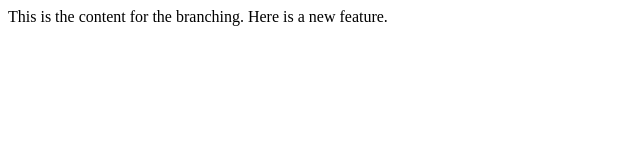
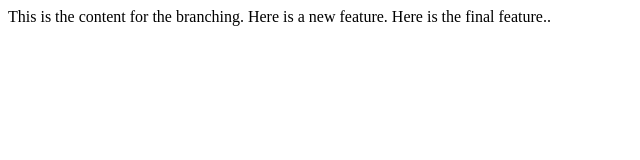
Before and after one commit to AkshayDey123/lecture1, a plain HTML site: page index.html in a window 1280 px wide. Shown: the whole page, without its empty margins (0-640 px from the left). Drawn offline with Linux system fonts and the light colour scheme.

Commit message:
final addition

```diff
--- a/index.html
+++ b/index.html
@@ -8,5 +8,6 @@
     <body>
         This is the content for the branching.
         Here is a new feature.
+        Here is the final feature..
     </body>
 </html>
```
